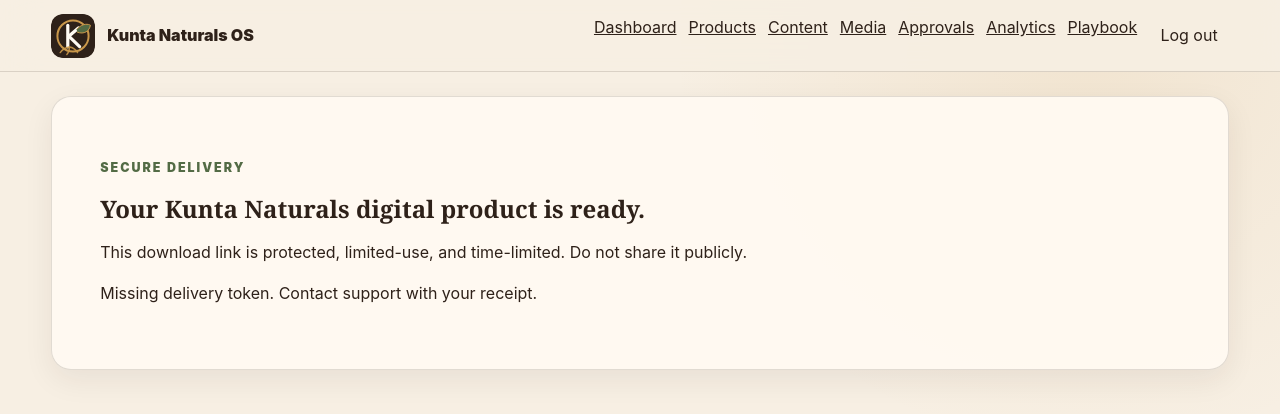
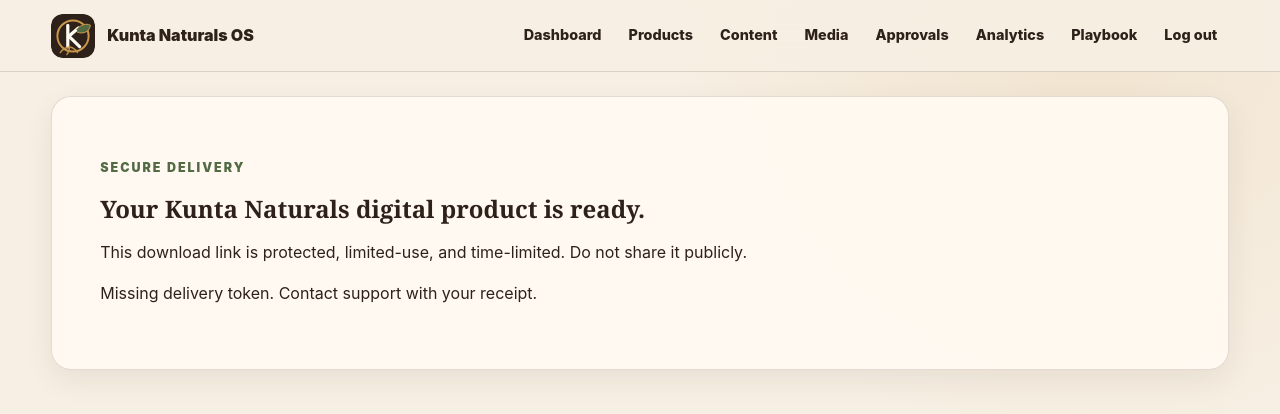
Before and after one commit to trustybooker/Kunta-Naturals, a Next.js app in the folder kunta-os-v2/: page /delivery/access in a window 1280 px wide. Shown: the top 414 px of the page. Built offline with nearby package versions, Linux system fonts and the light colour scheme.

Commit message:
Refine kunta-os-v2/src/components/app-header.tsx visual system

```diff
--- a/kunta-os-v2/src/components/app-header.tsx
+++ b/kunta-os-v2/src/components/app-header.tsx
@@ -1,20 +1,23 @@
+'use client';
+
 import Link from 'next/link';
+import { usePathname } from 'next/navigation';
+
+const links = [
+  ['/dashboard', 'Dashboard'], ['/products', 'Products'], ['/content', 'Content'],
+  ['/media', 'Media'], ['/approvals', 'Approvals'], ['/analytics', 'Analytics'], ['/playbook', 'Playbook']
+] as const;
 
 export function AppHeader() {
+  const pathname = usePathname();
   return (
     <header className="header">
       <Link href="/dashboard" className="logo">
         <img src="/assets/logo-mark.svg" alt="" />
         <span>Kunta Naturals OS</span>
       </Link>
-      <nav style={{ display: 'flex', gap: '0.75rem', flexWrap: 'wrap' }}>
-        <Link href="/dashboard">Dashboard</Link>
-        <Link href="/products">Products</Link>
-        <Link href="/content">Content</Link>
-        <Link href="/media">Media</Link>
-        <Link href="/approvals">Approvals</Link>
-        <Link href="/analytics">Analytics</Link>
-        <Link href="/playbook">Playbook</Link>
+      <nav className="admin-nav" aria-label="Kunta Naturals OS">
+        {links.map(([href, label]) => <Link key={href} href={href} aria-current={pathname === href ? 'page' : undefined}>{label}</Link>)}
         <form action="/api/auth/logout" method="post"><button className="link-button" type="submit">Log out</button></form>
       </nav>
     </header>
```
